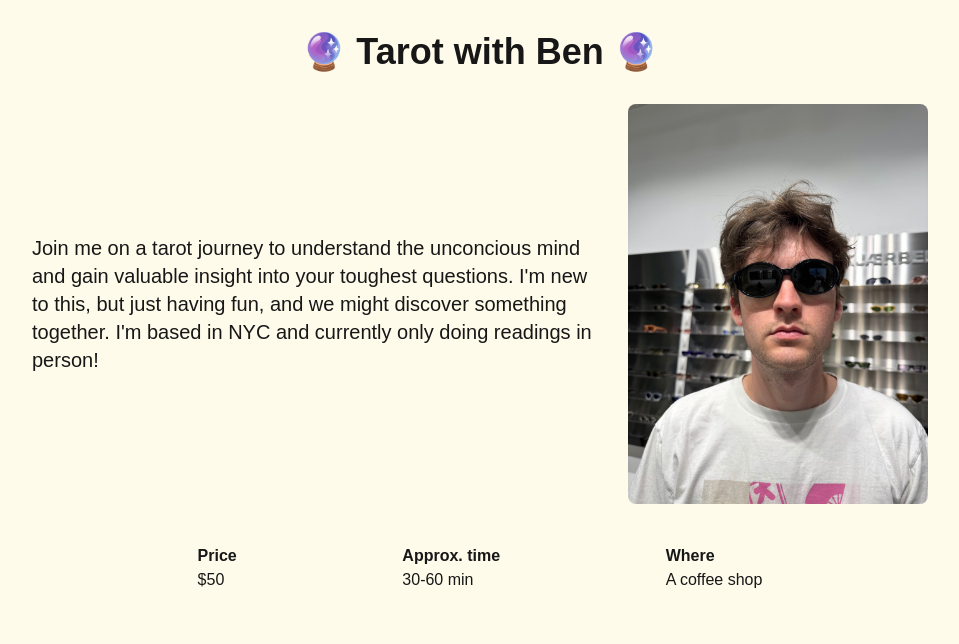
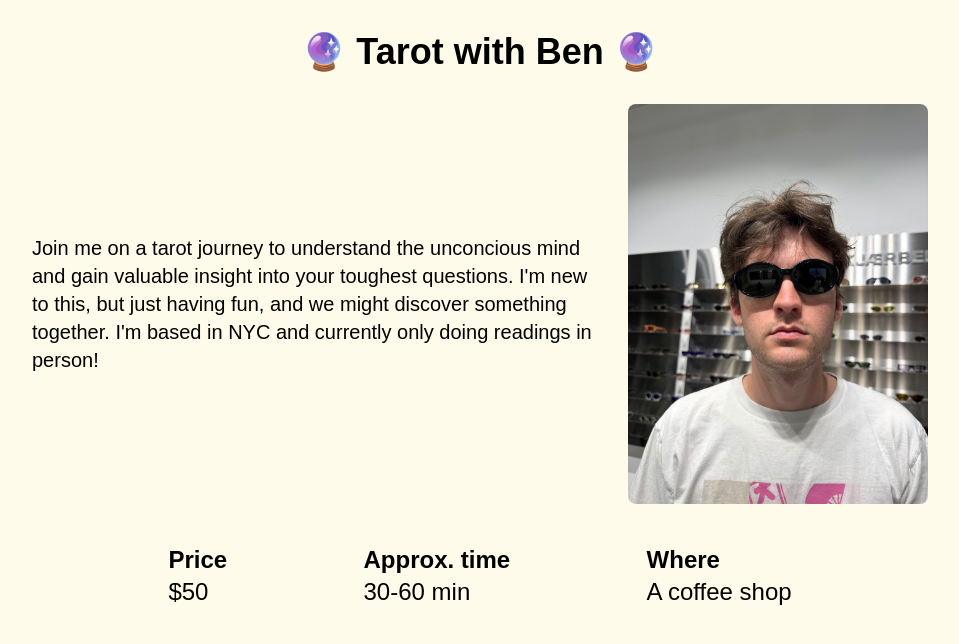
Before and after one commit to bengaaaa/tarot-site, a Next.js app: page / in a window 1280 px wide. Shown: the top 644 px of the page, without its empty margins (160-1119 px from the left). Built offline with nearby package versions, Linux system fonts and the light colour scheme.

Commit message:
fix font stuff

```diff
--- a/src/app/page.js
+++ b/src/app/page.js
@@ -2,7 +2,7 @@ import Image from "next/image";
 
 export default function Home() {
   return (
-    <div className="min-h-screen p-8 bg-amber-50">
+    <div className="min-h-screen p-8 bg-amber-50 text-black">
       <main className="max-w-4xl mx-auto">
         <h1 className="text-4xl font-bold text-center mb-8">
           🔮 Tarot with Ben 🔮
@@ -23,9 +23,9 @@ export default function Home() {
             className="rounded-lg object-cover"
           />
         </div>
-        <div className="flex justify-evenly pt-10">
+        <div className="flex justify-evenly pt-10 text-2xl">
           <div>
-            <h3 className="font-semibold">Price</h3>
+            <h3 className="font-semibold ">Price</h3>
             <p>$50</p>
           </div>
           <div>
```
